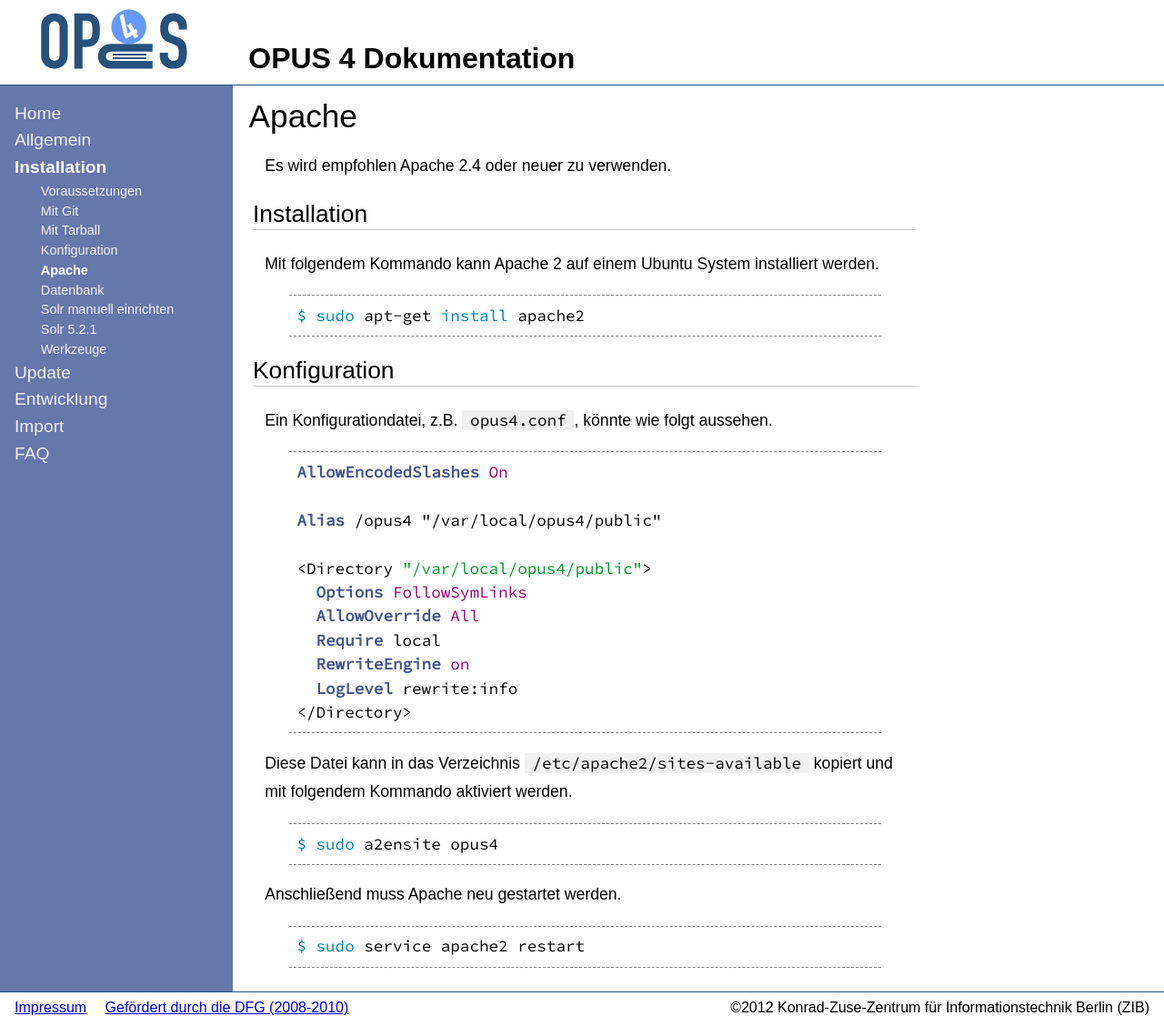
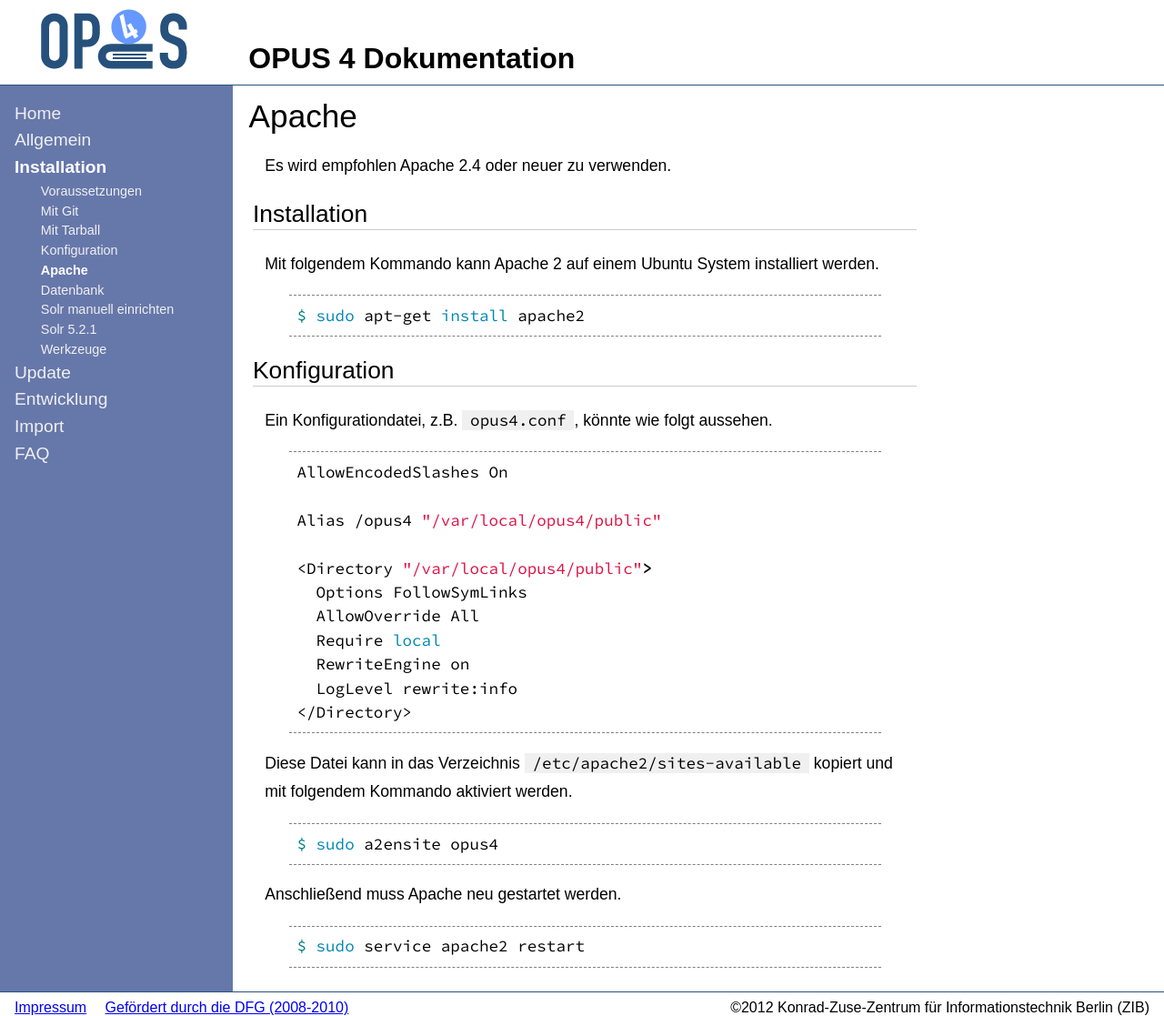
Before and after one commit to OPUS4/opus4.github.io, a Jekyll site: the page built from installation/apache.md, in a window 1280 px wide. Shown: the whole page at 91% size. Built offline with Jekyll 4.4.1, drawn with Linux system fonts in a browser that asks for light colours.

Commit message:
#33 - Removed apache highlighting to test build bug.

```diff
--- a/installation/apache.md
+++ b/installation/apache.md
@@ -20,7 +20,7 @@
 Ein Konfigurationdatei, z.B. `opus4.conf`, könnte wie folgt
 aussehen.
 
-{% highlight apache %}
+{% highlight bash %}
 AllowEncodedSlashes On
 
 Alias /opus4 "/var/local/opus4/public"
```
